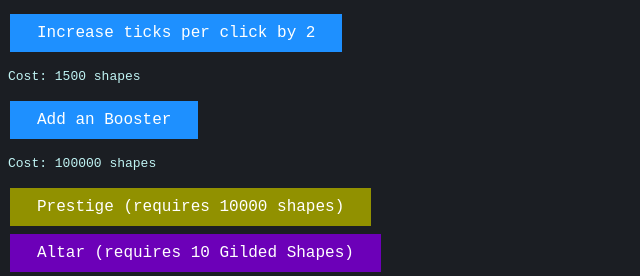
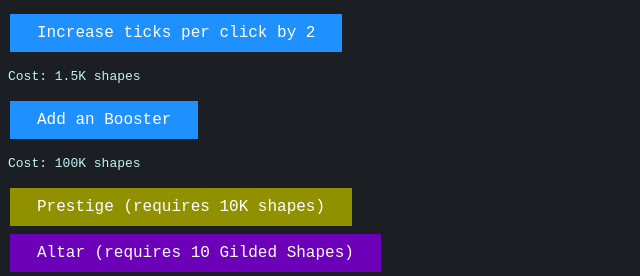
Before and after one commit to OnlyChallenges/UntitledIncrementalGame_NG.github.io, a website: page index.html in a window 1280 px wide. Shown: the part 289-565 px from the top of the page, without its empty margins (0-640 px from the left). Drawn offline with Linux system fonts and the light colour scheme.

Commit message:
do it again...

```diff
--- a/index.html
+++ b/index.html
@@ -17,10 +17,10 @@
     <button onclick="buyShopItem(1)" class="button other-button">Increase efficiency by 1</button>
     <p id="shop-1-cost" class="main-text-mono">Cost: 100 shapes</p>
     <button onclick="buyShopItem(2)" class="button other-button">Increase ticks per click by 2</button>
-    <p id="shop-2-cost" class="main-text-mono">Cost: 1500 shapes</p>
+    <p id="shop-2-cost" class="main-text-mono">Cost: 1.5K shapes</p>
     <button onclick="buyShopItem(3)" class="button other-button">Add an Booster</button>
-    <p id="shop-3-cost" class="main-text-mono">Cost: 100000 shapes</p>
-    <button onclick="prestige()" class="button shiny-button" id="prestige-button">Prestige (requires 10000 shapes)</button>
+    <p id="shop-3-cost" class="main-text-mono">Cost: 100K shapes</p>
+    <button onclick="prestige()" class="button shiny-button" id="prestige-button">Prestige (requires 10K shapes)</button>
     <br>
     <button onclick="toggleAltar()" class="button altar-button" id="altar-button">Altar (requires 10 Gilded Shapes)</button>
     </div>
```
